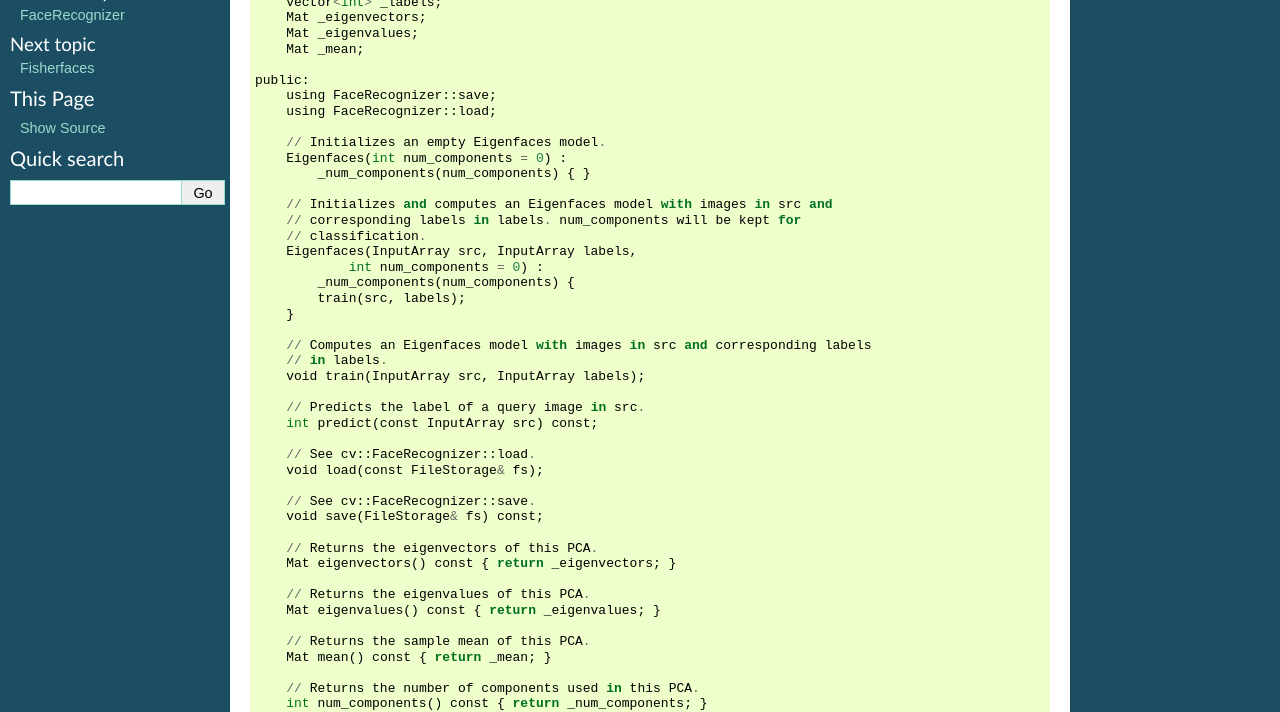
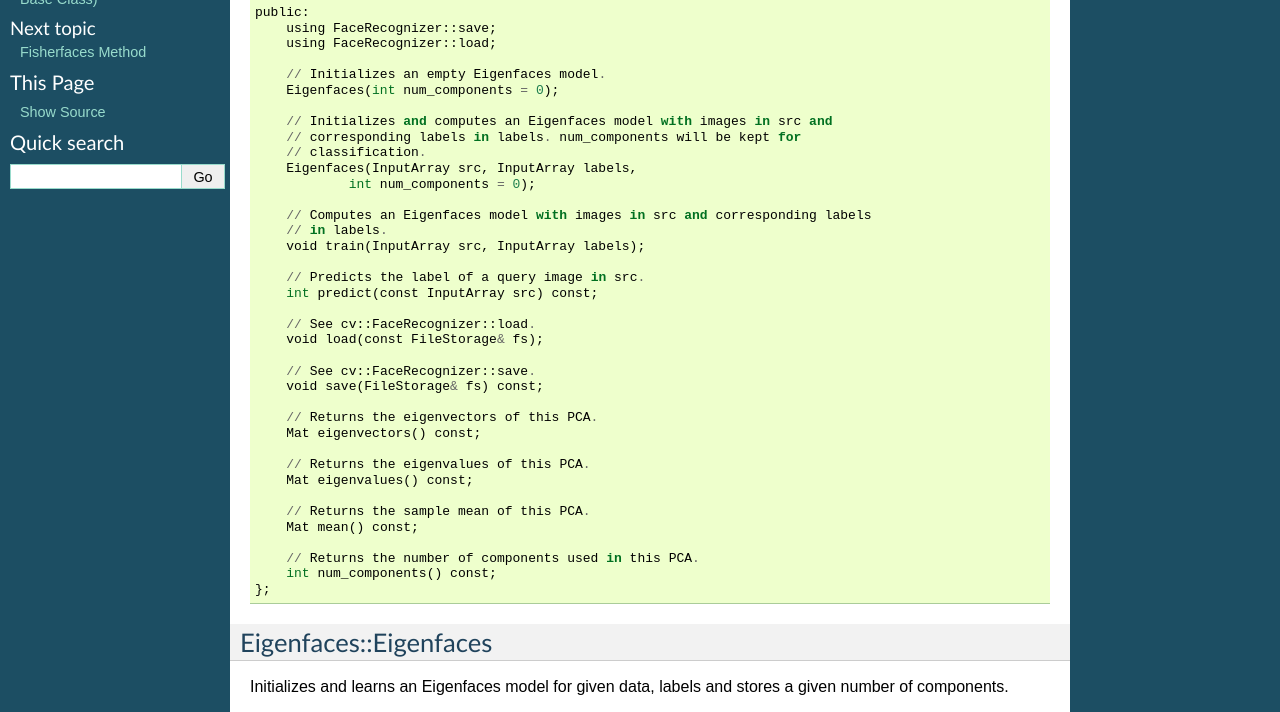
Before and after one commit to bytefish/libfacerec, a Sphinx documentation site: the page built from doc/source/api/class/class_eigenfaces.rst, in a window 1280 px wide and 1400 px high, scrolled down 328 px. Shown: the top 712 px of the window. Built offline with Sphinx 7.4.7, drawn with Linux system fonts in a browser that asks for light colours; formulas are drawn with MathJax 3; cross-references to code outside the pages are shown as plain code; some of the changed text lies outside the part shown; grey boxes are pictures that could not be loaded.

```diff
--- a/doc/source/api/class/class_eigenfaces.rst
+++ b/doc/source/api/class/class_eigenfaces.rst
@@ -1,3 +1,6 @@
+Eigenfaces Method
+=================
+
 Eigenfaces
 ----------
 
@@ -8,30 +11,18 @@ API is explained. ::
 
   class Eigenfaces : public FaceRecognizer {
 
-  private:
-      int _num_components;
-      vector<Mat> _projections;
-      vector<int> _labels;
-      Mat _eigenvectors;
-      Mat _eigenvalues;
-      Mat _mean;
-
   public:
       using FaceRecognizer::save;
       using FaceRecognizer::load;
 
       // Initializes an empty Eigenfaces model.
-      Eigenfaces(int num_components = 0) :
-          _num_components(num_components) { }
+      Eigenfaces(int num_components = 0);
 
       // Initializes and computes an Eigenfaces model with images in src and
       // corresponding labels in labels. num_components will be kept for
       // classification.
       Eigenfaces(InputArray src, InputArray labels,
-              int num_components = 0) :
-          _num_components(num_components) {
-          train(src, labels);
-      }
+              int num_components = 0);
 
       // Computes an Eigenfaces model with images in src and corresponding labels
       // in labels.
@@ -47,44 +38,28 @@ API is explained. ::
       void save(FileStorage& fs) const;
 
       // Returns the eigenvectors of this PCA.
-      Mat eigenvectors() const { return _eigenvectors; }
+      Mat eigenvectors() const;
 
       // Returns the eigenvalues of this PCA.
-      Mat eigenvalues() const { return _eigenvalues; }
+      Mat eigenvalues() const;
 
       // Returns the sample mean of this PCA.
-      Mat mean() const { return _mean; }
+      Mat mean() const;
 
       // Returns the number of components used in this PCA.
-      int num_components() const { return _num_components; }
+      int num_components() const;
   };
 
-Eigenfaces::Eigenfaces(int num_components = 0)
-----------------------------------------------
+Eigenfaces::Eigenfaces
+----------------------
 
-Initializes an Eigenfaces model with a given number of components.
+Initializes and learns an Eigenfaces model for given data, labels and stores a given number of components.
 
 .. ocv:function:: Eigenfaces::Eigenfaces(int num_components = 0)
-
-Initializes an Eigenfaces model with ``num_components``. ``num_components``
-number of components are kept for classification. If no number of components
-is given (default 0), it is automatically determined from given data in
-:ocv:func:`Eigenfaces::train`.
-
-If (and only if) ``num_components`` <= 0, then ``num_components`` is set to
-(N-1) in ocv:func:`Eigenfaces::train`, with *N* being the total number of
-samples in ``src``.
-
-Eigenfaces::Eigenfaces(InputArray src, InputArray labels, int num_components = 0)
----------------------------------------------------------------------------------
-
-Initializes and trains an Eigenfaces model with a given number of components
-for given input data and associated labels.
-
 .. ocv:function:: Eigenfaces::Eigenfaces(InputArray src, InputArray labels, int num_components = 0)
 
-Initializes and trains an Eigenfaces model with images in src and
-corresponding labels in ``labels``. ``num_components`` number of components are
+Initializes and trains an Eigenfaces model with images in src and corresponding
+labels in ``labels`` (if given). ``num_components`` number of components are
 kept for classification. If no number of components is given (default 0), it is
 automatically determined from given data in :ocv:func:`Eigenfaces::train`.
 
@@ -92,16 +67,18 @@ If (and only if) ``num_components`` <= 0, then ``num_components`` is set to
 (N-1) in ocv:func:`Eigenfaces::train`, with *N* being the total number of
 samples in ``src``.
 
+
 Eigenfaces::save
 ----------------
 
+.. ocv:function::  void Eigenfaces::save(const string& filename) const
 .. ocv:function::  void Eigenfaces::save(FileStorage& fs) const
 
 See :ocv:func:`FaceRecognizer::save`.
 
 Eigenfaces::load
 ----------------
-
+.. ocv:function:: void Eigenfaces::load(const string& filename)
 .. ocv:function:: void Eigenfaces::load(const FileStorage& fs)
 
 See :ocv:func:`FaceRecognizer::load`.
--- a/doc/source/api/class/class_facerecognizer.rst
+++ b/doc/source/api/class/class_facerecognizer.rst
@@ -1,3 +1,6 @@
+FaceRecognizer (Abstract Base Class)
+====================================
+
 FaceRecognizer
 --------------
 
```
Also changed, not shown: doc/source/api/api.rst (+0 -7 lines), doc/source/api/class/class_colormap.rst (+14 -10 lines), doc/source/api/class/class_fisherfaces.rst (+16 -39 lines), doc/source/api/class/class_lbph.rst (+15 -33 lines).
